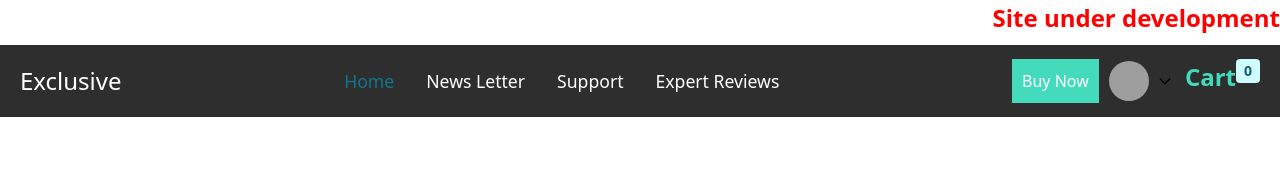
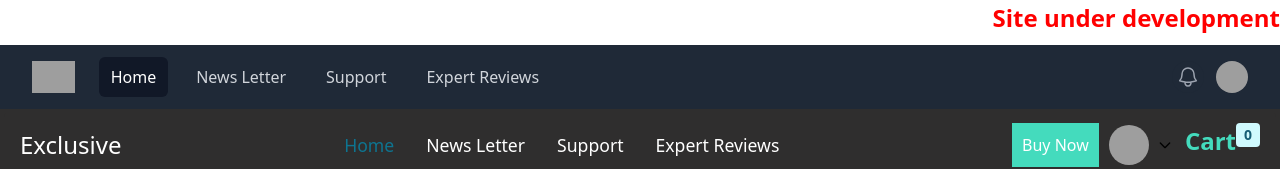
Before and after one commit to Abassgold/myEcommerce, a React (Vite) app: page /signin in a window 1280 px wide. Shown: the top 169 px of the page. Built offline with nearby package versions, Linux system fonts and the light colour scheme; no server answers; grey boxes are pictures that could not be loaded.

Commit message:
adjust nav

```diff
--- a/src/component/Navbar/ReactNavbar.jsx
+++ b/src/component/Navbar/ReactNavbar.jsx
@@ -6,6 +6,8 @@ import { useNavigate } from 'react-router-dom';
 import CartComponent from '../CartComponent/CartComponent';
 import { logOut } from '../../Redux/signInSlice/signinSlce';
 const ReactNavbar = () => {
+    const [Open, setOpen] = useState(false);
+    const [dropdown, setDropdown] = useState(false);
     const dispatch = useDispatch()
     const navigate = useNavigate()
     const { user } = useSelector(state => state.signinSlce)
@@ -20,6 +22,123 @@ const ReactNavbar = () => {
 
     return (
         <div>
+            <nav class="bg-gray-800">
+                <div class="mx-auto max-w-7xl px-2 sm:px-6 lg:px-8">
+                    <div class="relative flex h-16 items-center justify-between">
+                        <div class="absolute inset-y-0 left-0 flex items-center sm:hidden">
+                            {/* <!-- Mobile menu button--> */}
+                            <button onClick={e => setOpen(!Open)} type="button" class="relative inline-flex items-center justify-center rounded-md p-2 text-gray-400 hover:bg-gray-700 hover:text-white focus:outline-none focus:ring-2 focus:ring-inset focus:ring-white" aria-controls="mobile-menu" aria-expanded="false">
+                                <span class="absolute -inset-0.5"></span>
+                                <span class="sr-only">Open main menu</span>
+                                {Open ? (
+                                    <svg className="h-6 w-6" fill="none" viewBox="0 0 24 24" stroke-width="1.5" stroke="currentColor" aria-hidden="true">
+                                        <path stroke-linecap="round" stroke-linejoin="round" d="M6 18L18 6M6 6l12 12" />
+                                    </svg>
+                                ) : (
+                                    <svg className="h-6 w-6" fill="none" viewBox="0 0 24 24" stroke-width="1.5" stroke="currentColor" aria-hidden="true">
+                                        <path stroke-linecap="round" stroke-linejoin="round" d="M3.75 6.75h16.5M3.75 12h16.5m-16.5 5.25h16.5" />
+                                    </svg>
+                                )}
+                                {/* <!--
+            Icon when menu is closed.
+
+            Menu open: "hidden", Menu closed: "block"
+          --> */}
+
+                                {/* <!--
+            Icon when menu is open.
+
+            Menu open: "block", Menu closed: "hidden"
+          --> */}
+
+                            </button>
+                        </div>
+                        <div className="flex flex-1 items-center justify-center sm:items-stretch sm:justify-start">
+                            <div className="flex flex-shrink-0 items-center">
+                                <img className="h-8 w-auto" src="https://tailwindui.com/img/logos/mark.svg?color=indigo&shade=500" alt="Your Company" />
+                            </div>
+                            <div className="hidden sm:ml-6 sm:block">
+                                <div className="flex space-x-4">
+                                    <Link to='/' className="block rounded-md bg-gray-900 px-3 py-2 text-base font-medium text-white" aria-current="page">Home</Link>
+                                    <Link to='/newsletter' className="block rounded-md px-3 py-2 text-base font-medium text-gray-300 hover:bg-gray-700 hover:text-white">News Letter</Link>
+                                    <Link to='/support' className="block rounded-md px-3 py-2 text-base font-medium text-gray-300 hover:bg-gray-700 hover:text-white">Support</Link>
+                                    <Link to='/forum' className="block rounded-md px-3 py-2 text-base font-medium text-gray-300 hover:bg-gray-700 hover:text-white">Expert Reviews</Link>
+                                </div>
+                            </div>
+                        </div>
+                        <div className="absolute inset-y-0 right-0 flex items-center pr-2 sm:static sm:inset-auto sm:ml-6 sm:pr-0">
+                            <button type="button" className="relative rounded-full bg-gray-800 p-1 text-gray-400 hover:text-white focus:outline-none focus:ring-2 focus:ring-white focus:ring-offset-2 focus:ring-offset-gray-800">
+                                <span className="absolute -inset-1.5"></span>
+                                <span className="sr-only">View notifications</span>
+                                <svg className="h-6 w-6" fill="none" viewBox="0 0 24 24" stroke-width="1.5" stroke="currentColor" aria-hidden="true">
+                                    <path stroke-linecap="round" stroke-linejoin="round" d="M14.857 17.082a23.848 23.848 0 005.454-1.31A8.967 8.967 0 0118 9.75v-.7V9A6 6 0 006 9v.75a8.967 8.967 0 01-2.312 6.022c1.733.64 3.56 1.085 5.455 1.31m5.714 0a24.255 24.255 0 01-5.714 0m5.714 0a3 3 0 11-5.714 0" />
+                                </svg>
+                            </button>
+
+                            {/* <!-- Profile dropdown --> */}
+                            <div className="relative ml-3">
+                                <div>
+                                    <button onClick={e => setDropdown(!dropdown)} type="button" className="relative flex rounded-full bg-gray-800 text-sm focus:outline-none focus:ring-2 focus:ring-white focus:ring-offset-2 focus:ring-offset-gray-800" id="user-menu-button" aria-expanded="false" aria-haspopup="true">
+                                        <span className="absolute -inset-1.5"></span>
+                                        <span className="sr-only">Open user menu</span>
+                                        <img className="h-8 w-8 rounded-full" src={user ? user?.photo?.url : 'https://cdn-icons-png.flaticon.com/512/149/149071.png'} alt="" />
+                                    </button>
+                                </div>
+
+                                {/* <!--
+            Dropdown menu, show/hide based on menu state.
+
+            Entering: "transition ease-out duration-100"
+              From: "transform opacity-0 scale-95"
+              To: "transform opacity-100 scale-100"
+            Leaving: "transition ease-in duration-75"
+              From: "transform opacity-100 scale-100"
+              To: "transform opacity-0 scale-95"
+          --> */}
+                                {dropdown && (
+                                    <div className="absolute right-0 z-10 mt-2 w-48 origin-top-right rounded-md bg-white py-1 shadow-lg ring-1 ring-black ring-opacity-5 focus:outline-none" role="menu" aria-orientation="vertical" aria-labelledby="user-menu-button" tabindex="-1">
+                                        {user && (
+                                            <div className='border-b pb-2'>
+                                                <span className="block px-4 pt-2 text-sm text-gray-700 capitalize">{user?.firstName} {user?.lastName}</span>
+                                                <span className="block px-4 text-sm text-gray-700 font-medium">{user?.email}</span>
+                                            </div>
+
+                                        )}
+                                        {/* <!-- Active: "bg-gray-100", Not Active: "" --> */}
+                                        <div className='border-b mb-2'>
+                                        <Link to="/profile/me" className="block px-4 py-2 text-sm text-gray-700" role="menuitem" tabindex="-1" id="user-menu-item-0">Profile </Link>
+                                        {user?.role ==='admin' && (
+                                            <Link className="block px-4 py-2 text-sm text-gray-700" to='/dashboard'>Dashboard</Link>
+                                        )}
+
+                                        <Link to='/orders/me' className="block px-4 py-2 text-sm text-gray-700">Orders</Link>
+                                        <Link to='/settings' className="block px-4 py-2 text-sm text-gray-700" role="menuitem" tabindex="-1" id="user-menu-item-1">Settings</Link>
+                                        </div>
+                                        {user ? <Link onClick={signOut} className='block px-4 pb-2 text-sm text-gray-700'>SignOut</Link> : <Link to='/signin' className='block px-4 py-2 text-sm text-gray-700'>SignIn</Link>}
+                                    </div>
+                                )}
+                            </div>
+                        </div>
+                    </div>
+                </div>
+
+                {/* <!-- Mobile menu, show/hide based on menu state. --> */}
+                {Open && (
+                    <div className="sm:hidden" id="mobile-menu">
+                        <div className="space-y-1 px-2 pb-3 pt-2">
+                            {/* <!-- Current: "bg-gray-900 text-white", Default: "text-gray-300 hover:bg-gray-700 hover:text-white" --> */}
+                            <Link to='/' className="block rounded-md bg-gray-900 px-3 py-2 text-base font-medium text-white" aria-current="page">Home</Link>
+                            <Link to='/newsletter' className="block rounded-md px-3 py-2 text-base font-medium text-gray-300 hover:bg-gray-700 hover:text-white">News Letter</Link>
+                            <Link to='/support' className="block rounded-md px-3 py-2 text-base font-medium text-gray-300 hover:bg-gray-700 hover:text-white">Support</Link>
+                            <Link to='/forum' className="block rounded-md px-3 py-2 text-base font-medium text-gray-300 hover:bg-gray-700 hover:text-white">Expert Reviews</Link>
+                        </div>
+                    </div>
+                )}
+
+            </nav>
+
+
+
             <div className=' bg-[#2f2e2e] p-1'>
                 <Navbar fluid rounded className='bg-[#2f2e2e] container mx-auto'>
                     <Navbar.Brand>
@@ -54,7 +173,7 @@ const ReactNavbar = () => {
                             )}
                             <Dropdown.Item>{user ? <Link onClick={signOut}>SignOut</Link> : <Link to='/signin'>SignIn</Link>}</Dropdown.Item>
                         </Dropdown>
-                        <h1 className='text-[1.5rem] font-[600] cursor-pointer ms-3 text-[#44dbbd]' title='View Carts' onClick={e=>navigate('/cart')}>Cart</h1>
+                        <h1 className='text-[1.5rem] font-[600] cursor-pointer ms-3 text-[#44dbbd]' title='View Carts' onClick={e => navigate('/cart')}>Cart</h1>
                         <Badge color="info" size="sm">
                             {cartItems.length}
                         </Badge>
```
